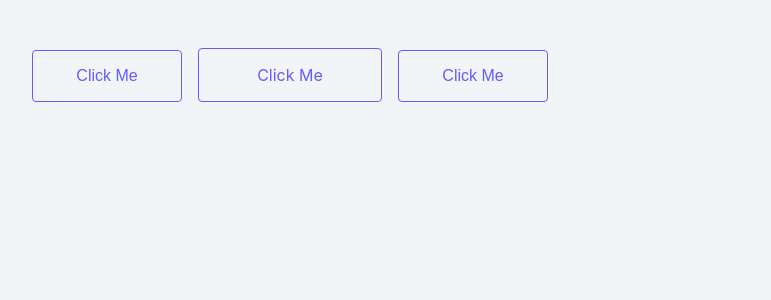
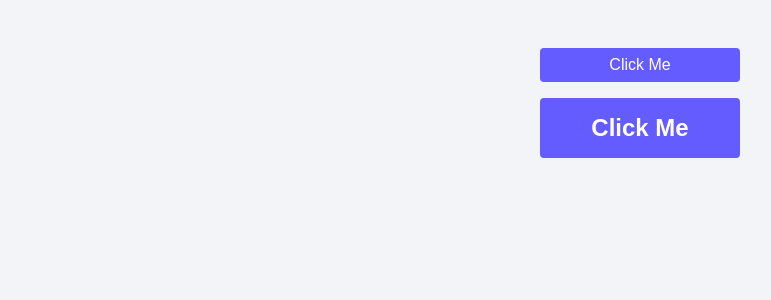
Before and after one commit to milkyway007/styled-components, a JavaScript app: page / in a window 1280 px wide. Shown: the top 300 px of the page, without its empty margins (0-771 px from the left). Built offline with nearby package versions, Linux system fonts and the light colour scheme; the HTML template or start-up script is replaced by a standard one.

Commit message:
Macro, CSS prop, CSS helper function

```diff
--- a/src/App.js
+++ b/src/App.js
@@ -1,13 +1,11 @@
-import { HipsterButton } from './components/Buttons';
+import styled from 'styled-components/macro';
+import { DefaultButton } from './components/Buttons';
 
 function App() {
   return (
     <div style={{ padding: '2rem' }}>
-      <HipsterButton>click me</HipsterButton>
-      <HipsterButton as='a' href='https://www.johnsmilga.com/'>
-        click me
-      </HipsterButton>
-      <HipsterButton>click me</HipsterButton>
+      <DefaultButton>click me</DefaultButton>
+      <DefaultButton large>click me</DefaultButton>
     </div>
   );
 }
--- a/src/components/Buttons.js
+++ b/src/components/Buttons.js
@@ -1,4 +1,4 @@
-import styled from 'styled-components';
+import styled, { css } from 'styled-components/macro';
 
 export const DefaultButton = styled.button`
   background: #645cff;
@@ -7,7 +7,19 @@ export const DefaultButton = styled.button`
   border-radius: 0.25rem;
   cursor: pointer;
   text-transform: capitalize;
-  padding: 0.25rem;
+  ${({ large }) =>
+    large
+      ? css`
+          padding: 1rem;
+          font-size: 1.5rem;
+          font-weight: 700;
+        `
+      : css`
+          padding: 0.5rem;
+          font-size: 1rem;
+          font-weight: 400;
+        `};
+
   display: block;
   width: 200px;
   margin: 1rem auto;
```
Also changed, not shown: src/App-4.js (added, +29 -0 lines).
